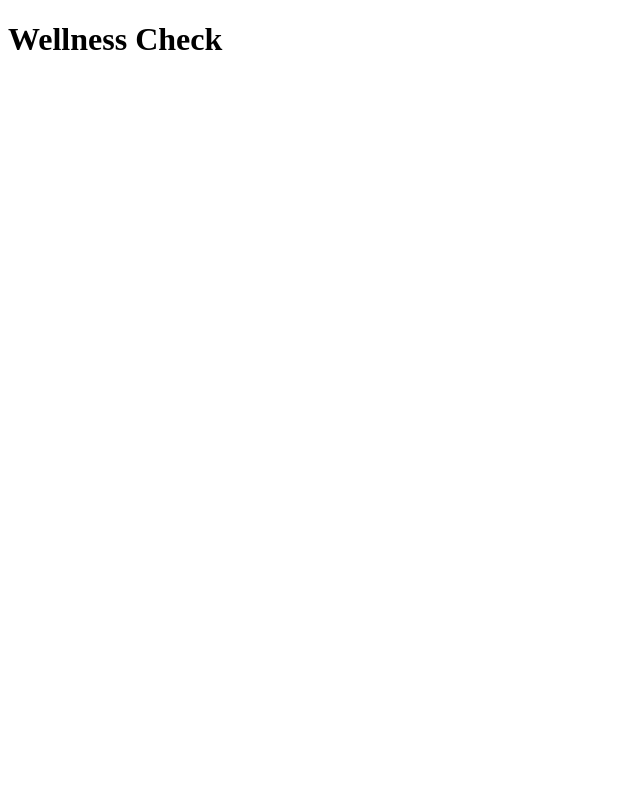
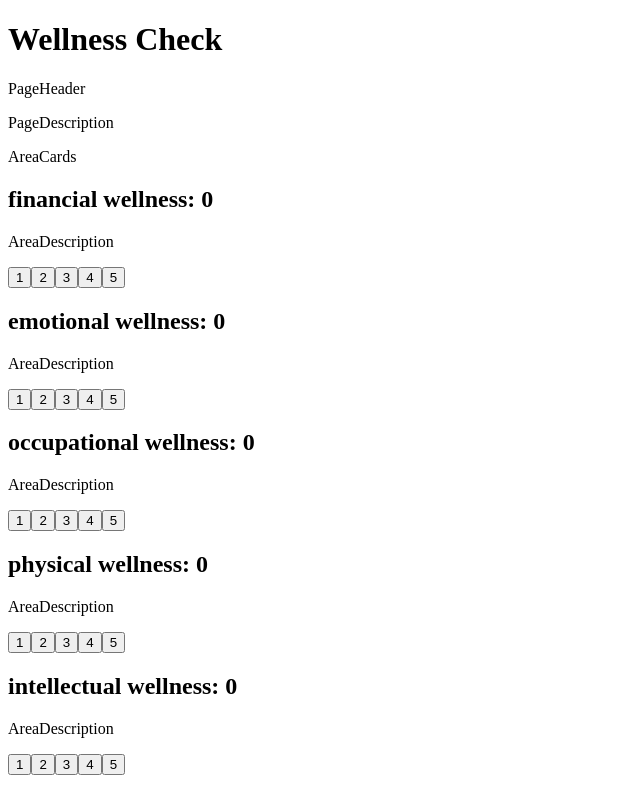
Before and after one commit to IraShy/wellness-check, a React (Vite) app: page / in a window 1280 px wide. Shown: the top 798 px of the page, without its empty margins (0-640 px from the left). Built offline with nearby package versions, Linux system fonts and the light colour scheme.

Commit message:
feat: add assessment page foundation

```diff
--- a/src/App.tsx
+++ b/src/App.tsx
@@ -1,7 +1,10 @@
+import AssessmentPage from "./pages/AssessmentPage";
+
 function App() {
   return (
     <>
       <h1>Wellness Check</h1>
+      <AssessmentPage />
     </>
   );
 }
--- /dev/null
+++ b/src/constants.ts
@@ -0,0 +1,32 @@
+export const WELLNESS_AREAS = [
+  "financial",
+  "emotional",
+  "occupational",
+  "physical",
+  "intellectual",
+  "social",
+  "spiritual",
+  "environmental",
+] as const;
+
+export const MIN_SCORE = 1;
+export const MAX_SCORE = 5;
+
+export const AREA_DESCRIPTIONS = {
+  financial:
+    "Your financial circumstances. Living within your financial means. Budgeting, planning, having a safety net.",
+  emotional:
+    "Understanding your feelings and emotions, being able to manage stress levels and resolve conflicts.",
+  occupational:
+    "Satisfaction with your job and career. Having realistic self-expectations, being happy with what you do, having a goal and a purpose.",
+  physical:
+    "Your overall physical condition. Things to think about: regular exercises, balanced diet, healthy sleep schedule, stress management, regular check-ups",
+  intellectual:
+    "Having a desire to learn new concepts and skills, being open-minded, engaging in mentally-stimulating activities and reflective practices.",
+  social:
+    "Maintaining your personal community, feeling connected in your relationships.",
+  spiritual:
+    "Having a positive mindset. Practising personal development, being mindful and kind.",
+  environmental:
+    "Living in safe and comfortable conditions as the result of taking care of your global environment and personal surroundings. Using resources responsibly.",
+};
--- /dev/null
+++ b/src/pages/AssessmentPage.tsx
@@ -0,0 +1,73 @@
+import { useState } from "react";
+import type { AreaResults } from "../types";
+import { WELLNESS_AREAS, MIN_SCORE, MAX_SCORE } from "../constants";
+
+function AssessmentPage() {
+  const [results, setResults] = useState<AreaResults>({
+    financial: 0,
+    emotional: 0,
+    occupational: 0,
+    physical: 0,
+    intellectual: 0,
+    social: 0,
+    spiritual: 0,
+    environmental: 0,
+  });
+
+  const handleClick = (area: keyof AreaResults, score: number) => {
+    setResults((prevResults) => ({
+      ...prevResults,
+      [area]: score,
+    }));
+  };
+
+  // TODO: update the submit handler
+  const handleSubmit = (event: React.FormEvent) => {
+    event.preventDefault();
+    console.log("Submitted results:", results);
+  };
+
+  return (
+    <>
+      <section className="page-header">
+        {/* TODO: add the PageHeader component */}
+        <p>PageHeader</p>
+      </section>
+      <section className="page-description">
+        {/* TODO: add the PageDescription component */}
+        <p>PageDescription</p>
+      </section>
+      <form onSubmit={handleSubmit}>
+        <section className="area-cards">
+          <p>AreaCards</p>
+          {/* TODO: abstract into a separate AssessmentCard component */}
+          {WELLNESS_AREAS.map((area) => (
+            <article className="assessment-card" key={area + "-card"}>
+              <h2 key={area}>
+                {area} wellness: {results[area]}
+              </h2>
+              {/* TODO: update the description */}
+              <p>AreaDescription</p>
+              <section>
+                {Array.from({ length: MAX_SCORE }, (_, i) => i + MIN_SCORE).map(
+                  (i) => (
+                    <button
+                      type="button"
+                      key={i}
+                      onClick={() => handleClick(area, i)}
+                    >
+                      {i}
+                    </button>
+                  )
+                )}
+              </section>
+            </article>
+          ))}
+        </section>
+        <button type="submit">Submit</button>
+      </form>
+    </>
+  );
+}
+
+export default AssessmentPage;
```
Also changed, not shown: src/types.ts (+25 -0 lines).
